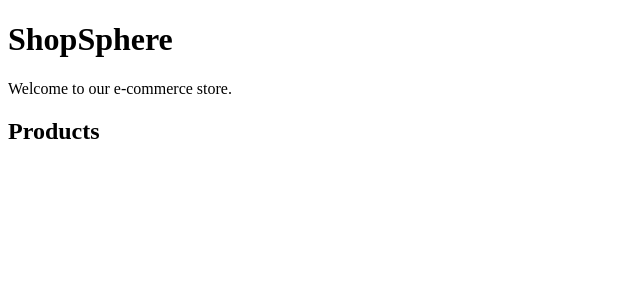
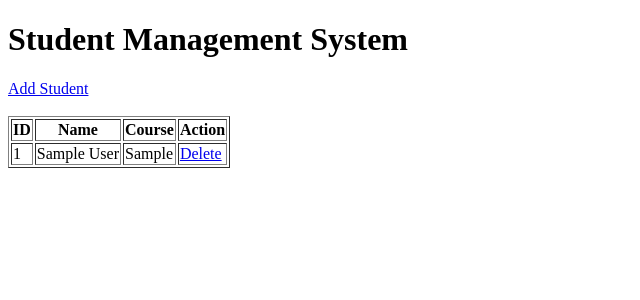
Before and after one commit to Ramya20041110/DevSeco-Pro-Repo, a Flask app: page / in a window 1280 px wide. Shown: the top 300 px of the page, without its empty margins (0-640 px from the left). Run offline with Flask 3, Linux system fonts and the light colour scheme; tables that the repository leaves empty or names only in its code hold one stand-in row (values such as "Sample post"); data that the repository does not hold is empty.

Commit message:
Update index.html

```diff
--- a/templates/index.html
+++ b/templates/index.html
@@ -1,21 +1,37 @@
+<!DOCTYPE html>
+<html>
+<head>
+    <title>Student Management</title>
+</head>
 
-<!DOCTYPE html>
-<html lang="en">
-<head>
-    <meta charset="UTF-8">
-    <meta name="viewport" content="width=device-width, initial-scale=1">
-    <title>ShopSphere E-commerce Website By Ramya V</title>
-</head>
 <body>
-    <h1>ShopSphere</h1>
-    <p>Welcome to our e-commerce store.</p>
 
-    <h2>Products</h2>
-    {% for product in products %}
-    <div>
-        <h3>{{ product.name }}</h3>
-        <p>Price: ₹{{ "%.2f"|format(product.price) }}</p>
-    </div>
+<h1>Student Management System</h1>
+
+<a href="/add">Add Student</a>
+
+<br><br>
+
+<table border="1">
+    <tr>
+        <th>ID</th>
+        <th>Name</th>
+        <th>Course</th>
+        <th>Action</th>
+    </tr>
+
+    {% for student in students %}
+    <tr>
+        <td>{{ student[0] }}</td>
+        <td>{{ student[1] }}</td>
+        <td>{{ student[2] }}</td>
+        <td>
+            <a href="/delete/{{ student[0] }}">Delete</a>
+        </td>
+    </tr>
     {% endfor %}
+
+</table>
+
 </body>
 </html>
```
